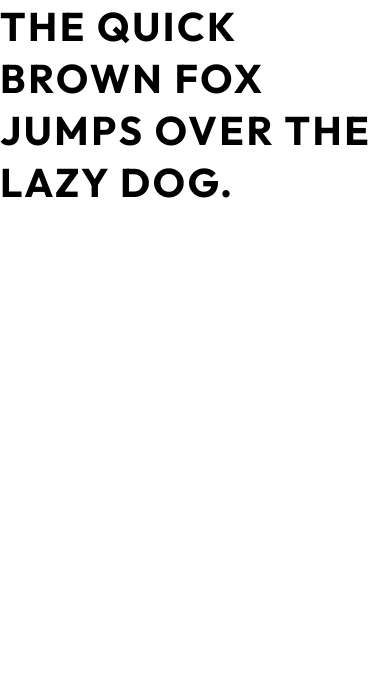
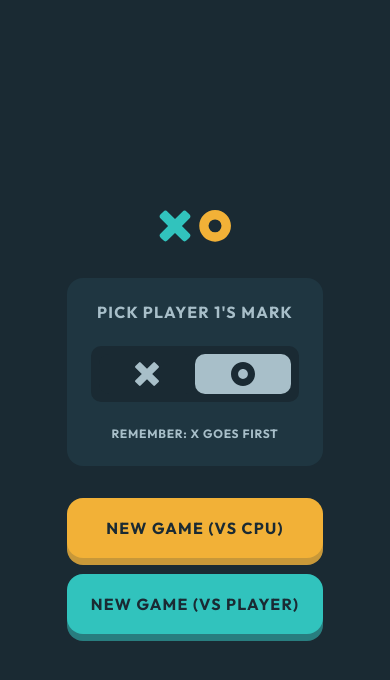
Before and after one commit to ashkir004/tic-tac-toe, a SvelteKit app: page / in a window 390 px wide. Shown: the top 680 px of the page. Built offline with nearby package versions, Linux system fonts and the light colour scheme.

Commit message:
design: new-game screen mobile

```diff
--- a/src/app.css
+++ b/src/app.css
@@ -17,10 +17,12 @@
     --slate-100: #DBE8ED;
     --amber-400: #F2B137;
     --amber-300: #FFC860;
+    --amber-border: #cc8b12;
     --teal-400: #31C3BD;
     --teal-300: #65E9E4;
 
     --s-0: 0;
+    --s-50: calc(4 /16 * 1rem);
     --s-100: calc(8 /16 * 1rem);
     --s-150: calc(12 /16 * 1rem);
     --s-200: calc(16 /16 * 1rem);
@@ -31,6 +33,13 @@
     --s-500: calc(40 /16 * 1rem);
     --s-600: calc(48 /16 * 1rem);
     --s-700: calc(56 /16 * 1rem);
+    --s-800: calc(64 /16 * 1rem);
+    --s-900: calc(72 /16 * 1rem);
+    --s-1000: calc(80 /16 * 1rem);
+    --s-1100: calc(88 /16 * 1rem);
+    --s-1200: calc(96 /16 * 1rem);
+    --s-1300: calc(104 /16 * 1rem);
+    --s-1400: calc(112 /16 * 1rem);
 
     --radius-0: 0;
     --radius-4: calc(4 /16 * 1rem);
@@ -62,6 +71,13 @@
 
 
 
+}
+
+body {
+    background-color: var(--slate-900);
+    color: var(--slate-300);
+    text-transform: uppercase;
+    font-family: 'Outfit', sans-serif;
 }
 
 .text-preset-1 {
@@ -119,3 +135,102 @@
     line-height: var(--line-height-lg);
     letter-spacing: var(--letter-spacing-xs);
 }
+
+main {
+    display: flex;
+    flex-direction: column;
+    justify-content: center;
+    align-items: center;
+    gap: var(--s-400);
+    height: 100vh;
+}
+
+.new-game {
+    display: flex;
+    flex-direction: column;
+    gap: var(--s-400);
+}
+
+.new-game__container {
+    border-radius: var(--radius-16);
+    padding: var(--s-300);
+    display: flex;
+    flex-direction: column;
+    align-items: center;
+    gap: var(--s-200);
+    background-color: var(--slate-800);
+}
+
+.mark-selection {
+    width: 100%;
+    display: flex;
+    flex-direction: column;
+    align-items: center;
+    gap: var(--s-300);
+}
+
+.new-game__options {
+    display: flex;
+    flex-direction: row;
+    background-color: var(--slate-900);
+    padding: var(--s-100);
+    border-radius: var(--radius-10);
+    align-self: stretch;
+}
+
+.new-game__option {
+    width: var(--s-1200);
+    height: var(--s-500);
+    cursor: pointer;
+    border: none;
+    display: flex;
+    justify-content: center;
+    align-items: center;
+    border-radius: var(--radius-10);
+    flex-grow: 1;
+}
+
+.new-game__option-x {
+    background-color: var(--slate-900);
+}
+
+.new-game__option-o {
+    background-color: var(--slate-300);
+}
+
+.new-game__option .option-x, .new-game__option .option-o {
+    width: var(--s-300);
+    height: var(--s-300);
+}
+
+.new-game__option .option-x {
+    fill: var(--slate-300);
+    background-color: var(--slate-900);
+}
+
+.new-game__option .option-o {
+    fill: var(--slate-900);
+    background-color: var(--slate-300);
+}
+
+.new-game__controls {
+    display: flex;
+    flex-direction: column;
+    gap: var(--s-200);
+    width: 100%;
+}
+
+.new-game__control {
+    text-transform: uppercase;
+    color: var(--slate-900);
+    background-color: var(--amber-400);
+    padding: var(--s-250) 0;
+    border-radius: var(--radius-16);
+    border: none;
+    box-shadow: 0px 7px 0px 0px color-mix(in srgb, var(--slate-800) 20%, var(--amber-400) 80%);
+}
+
+.new-game__control.vs-player {
+    background-color: var(--teal-400);
+    box-shadow: 0px 7px 0px 0px color-mix(in srgb, var(--slate-800) 50%, var(--teal-400) 50%);
+}
--- a/src/routes/+page.svelte
+++ b/src/routes/+page.svelte
@@ -1,2 +1,32 @@
+<script>
+    import logo from '$lib/assets/logo.svg';
+    // let screenState = $state('new-game');
+</script>
 
-<p class="text-preset-1">THE QUICK BROWN FOX JUMPS OVER THE LAZY DOG.</p>
+
+<main>
+    <header>
+        <img src={logo} alt="XO logo" class="logo" />
+    </header>
+    <section class="new-game">
+        <div class="new-game__container">
+            <div class="mark-selection">
+                <h1 class="new-game__title text-preset-4">Pick player 1's Mark</h1>
+                <div class="new-game__options">
+                    <button class="new-game__option new-game__option-x" aria-label="option X">
+                        <svg viewBox="0 0 64 64" class="option-x" xmlns="http://www.w3.org/2000/svg"><path d="M15.002 1.147 32 18.145 48.998 1.147a3 3 0 0 1 4.243 0l9.612 9.612a3 3 0 0 1 0 4.243L45.855 32l16.998 16.998a3 3 0 0 1 0 4.243l-9.612 9.612a3 3 0 0 1-4.243 0L32 45.855 15.002 62.853a3 3 0 0 1-4.243 0L1.147 53.24a3 3 0 0 1 0-4.243L18.145 32 1.147 15.002a3 3 0 0 1 0-4.243l9.612-9.612a3 3 0 0 1 4.243 0Z" fill-rule="evenodd"/></svg>
+                    </button>
+                    <button class="new-game__option new-game__option-o" aria-label="option O">
+                        <svg viewBox="0 0 64 64" class="option-o" xmlns="http://www.w3.org/2000/svg"><path d="M32 0c17.673 0 32 14.327 32 32 0 17.673-14.327 32-32 32C14.327 64 0 49.673 0 32 0 14.327 14.327 0 32 0Zm0 18.963c-7.2 0-13.037 5.837-13.037 13.037 0 7.2 5.837 13.037 13.037 13.037 7.2 0 13.037-5.837 13.037-13.037 0-7.2-5.837-13.037-13.037-13.037Z"/></svg>
+                    </button>
+                </div>
+                <p class="new-game__starter text-preset-5-bold">Remember: X goes first</p>
+            </div>
+        </div>
+        <section class="new-game__controls">
+            <button class="new-game__control vs-cpu text-preset-4">New Game (vs CPU)</button>
+            <button class="new-game__control vs-player text-preset-4">New Game (vs Player)</button>
+        </section>
+    </section>
+
+</main>
```
Also changed, not shown: 1 other file (tests, documents, lock files or other folders).
